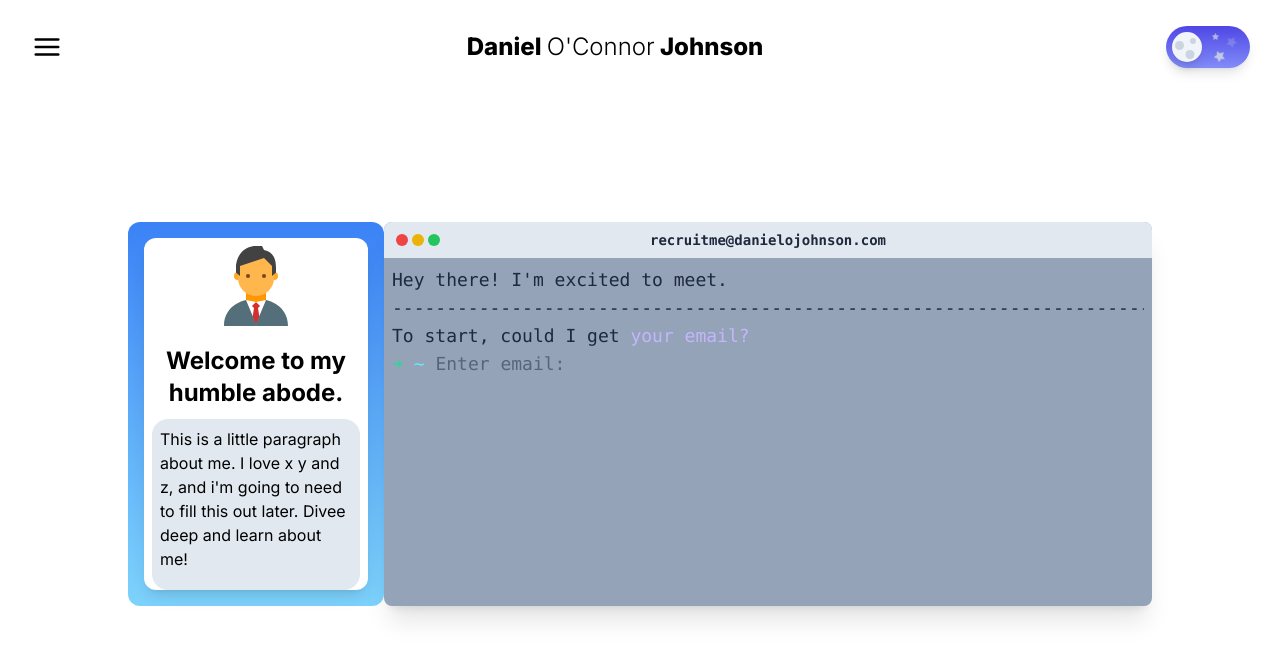
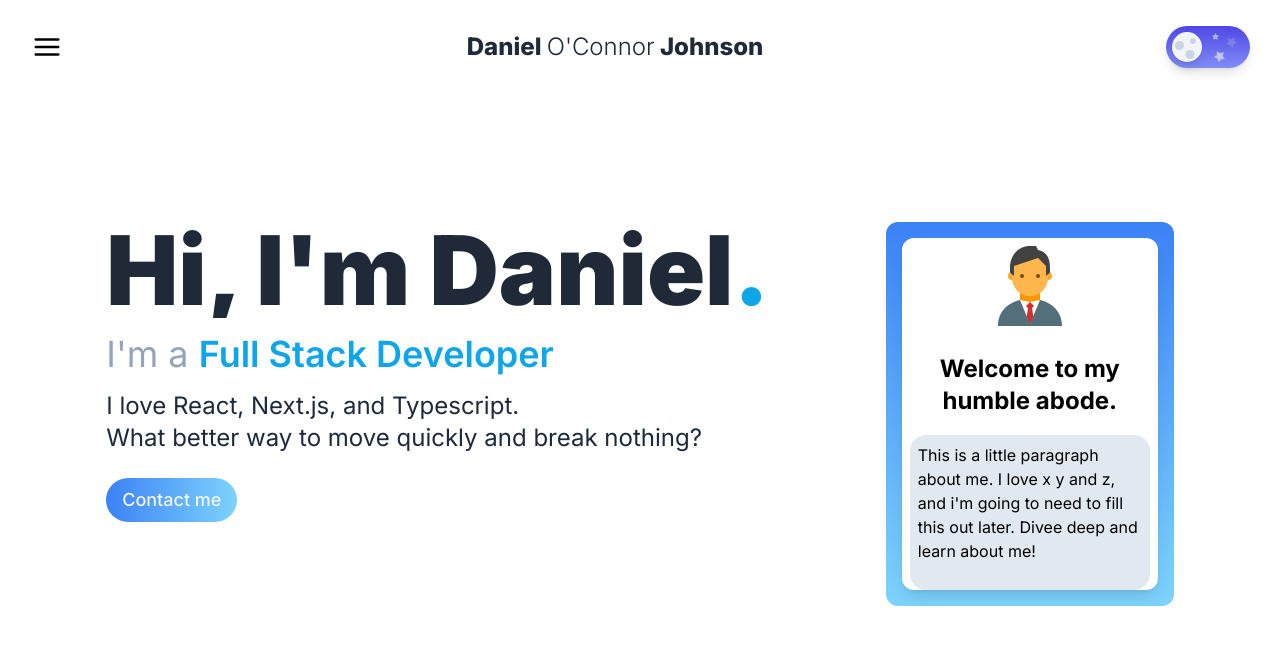
Before and after one commit to oconnorjohnson/portfolio23, a Next.js app: page / in a window 1280 px wide. Shown: the top 660 px of the page. Built offline with nearby package versions, Linux system fonts and the light colour scheme.

Commit message:
hero text looking good on dark and light themes

```diff
--- a/app/components/root/hero/Hero.tsx
+++ b/app/components/root/hero/Hero.tsx
@@ -1,100 +1,104 @@
 "use client";
+import { useEffect, useRef } from "react";
 import TiltCard from "@/app/components/root/hero/TiltCard";
-import Form from "@/app/components/contact/Form";
-import { motion } from "framer-motion";
+import { useAnimation, useInView, motion } from "framer-motion";
+import { useRouter } from "next/navigation";
 
-interface BoxProps {
-  front: string;
-  bottom: string;
-  back: string;
-  top: string;
-}
-
-const Box = ({ front, bottom, back, top }: BoxProps) => {
+const WaterDropHero = () => {
+  const router = useRouter();
   return (
-    <motion.span
-      className="relative h-16 w-72 font-black text-4xl"
-      style={{
-        transformStyle: "preserve-3d",
-        transformOrigin: "center center -40px",
-      }}
-      initial={{ rotateX: "0deg" }}
-      animate={{
-        rotateX: [
-          "0deg",
-          "90deg",
-          "90deg",
-          "180deg",
-          "180deg",
-          "270deg",
-          "270deg",
-          "360deg",
-        ],
-      }}
-      transition={{
-        repeat: Infinity,
-        duration: 10,
-        ease: "backInOut",
-        times: [0, 0.2, 0.25, 0.45, 0.5, 0.7, 0.75, 1],
-      }}
-    >
-      {/* FRONT */}
-      <span className="absolute flex h-full w-full items-center justify-start bg-white dark:bg-black transition-colors text-white">
-        {front}
-      </span>
-
-      {/* BOTTOM */}
-      <span
-        style={{ transform: "translateY(5rem) rotateX(-90deg)" }}
-        className="absolute flex h-full w-full origin-top items-center justify-start bg-white dark:bg-black  transition-colors text-white"
-      >
-        {bottom}
-      </span>
-
-      {/* TOP */}
-      <span
-        style={{ transform: "translateY(-5rem) rotateX(90deg)" }}
-        className="absolute flex h-full w-full origin-bottom items-center justify-start bg-white dark:bg-black  transition-colors text-white"
-      >
-        {top}
-      </span>
-
-      {/* BACK */}
-      <span
-        style={{
-          transform: "translateZ(-5rem) rotateZ(-180deg) rotateY(180deg)",
-        }}
-        className="absolute flex h-full w-full origin-center items-center justify-start bg-white dark:bg-black  transition-colors text-white"
-      >
-        {back}
-      </span>
-    </motion.span>
+    <>
+      <section className="text-gray-800 dark:text-slate-200 transition-colors flex flex-col-2 justify-around overflow-hidden bg-white dark:bg-black px-8 py-24 md:px-12 md:py-32">
+        <div className="">
+          <div className="pointer-events-none relative z-10">
+            <Reveal>
+              <h1 className="pointer-events-auto text-6xl font-black text-gray-800 dark:text-slate-200 transition-colors md:text-8xl">
+                Hi, I'm Daniel
+                <span className="text-sky-500 dark:text-indigo-500 transition-colors">
+                  .
+                </span>
+              </h1>
+            </Reveal>
+            <Reveal>
+              <h2 className="pointer-events-auto my-2 text-2xl text-slate-400 md:my-4 md:text-4xl">
+                I'm a{" "}
+                <span className="font-semibold text-sky-500 dark:text-indigo-500 transition-colors">
+                  Full Stack Developer
+                </span>
+              </h2>
+            </Reveal>
+            <Reveal>
+              <p className="pointer-events-auto text-2xl text-slate-800 dark:text-slate-200 transition-colors">
+                I love React, Next.js, and Typescript. <br />
+                What better way to move quickly and break nothing?
+              </p>
+            </Reveal>
+            <Reveal>
+              <button
+                onClick={() => {
+                  router.push("/contact");
+                }}
+                className="pointer-events-auto mt-4 rounded-3xl bg-gradient-to-r from-blue-500 to-sky-300 dark:from-indigo-600 dark:to-indigo-300 text-lg px-4 py-2 font-medium text-slate-100 transition-all hover:bg-indigo-700 active:scale-95 md:mt-6"
+              >
+                Contact me
+              </button>
+            </Reveal>
+          </div>
+        </div>
+        <div className="hidden md:block">
+          <TiltCard />
+        </div>
+      </section>
+      <section className="grid place-items-center md:hidden">
+        <TiltCard />
+      </section>
+    </>
   );
 };
 
-export default function Hero() {
-  const quals = ["accessible,", "performant,", "& scaleable"];
+interface RevealProps {
+  children: JSX.Element;
+}
+
+export const Reveal = ({ children }: RevealProps) => {
+  const ref = useRef(null);
+  const isInView = useInView(ref, { once: true });
+
+  const mainControls = useAnimation();
+  const slideControls = useAnimation();
+
+  useEffect(() => {
+    if (isInView) {
+      mainControls.start("visible");
+      slideControls.start("visible");
+    }
+  }, [isInView]);
+
   return (
-    <>
-      <div className="flex p-32 flex-col items-center xl:flex-row xl:justify-around bg-white dark:bg-black transition-colors">
-        {/* <div className="text-black flex flex-col items-start font-light text-4xl dark:text-white transition-colors max-w-2xl">
-          I'm building
-          <Box
-            front="accessible"
-            bottom="performant"
-            back="scaleable"
-            top="user-friendly"
-          />
-          solutions with <br />{" "}
-          <a className="font-extrabold text-4xl">
-            Typescript, Next, & PostgreSQL
-          </a>
-        </div> */}
+    <div ref={ref} className="relative w-fit overflow-hidden">
+      <motion.div
+        variants={{
+          hidden: { opacity: 0, y: 75 },
+          visible: { opacity: 1, y: 0 },
+        }}
+        initial="hidden"
+        animate={mainControls}
+        transition={{ duration: 0.5, delay: 0.25 }}
+      >
+        {children}
+      </motion.div>
+      <motion.div
+        variants={{
+          hidden: { left: 0 },
+          visible: { left: "100%" },
+        }}
+        initial="hidden"
+        animate={slideControls}
+        transition={{ duration: 0.5, ease: "easeIn" }}
+        className="absolute bottom-1 left-0 right-0 top-1 z-20 bg-gradient-to-r from-sky-300 to-blue-500 dark:from-indigo-300 dark:to-indigo-600 transition-colors"
+      />
+    </div>
+  );
+};
 
-        <TiltCard />
-        <div className="py-4 xl:hidden" />
-        <Form />
-      </div>
-    </>
-  );
-}
+export default WaterDropHero;
--- a/app/components/shared/NavBar.tsx
+++ b/app/components/shared/NavBar.tsx
@@ -58,10 +58,10 @@ const LiquidSideNav = () => {
           <FiMenu />
         </motion.button>
       </div>
-      <div className="hidden sm:block text-black font-extrabold text-2xl transition-colors dark:text-white">
+      <div className="hidden sm:block text-gray-800 font-extrabold text-2xl transition-colors dark:text-gray-200">
         Daniel <span className="font-light ">O'Connor</span> Johnson
       </div>
-      <div className="sm:hidden text-black font-extrabold text-xl transition-colors dark:text-white">
+      <div className="sm:hidden text-gray-800 font-extrabold text-xl transition-colors dark:text-gray-200">
         Daniel Johnson
       </div>
       <div className="transform scale-75">
```
